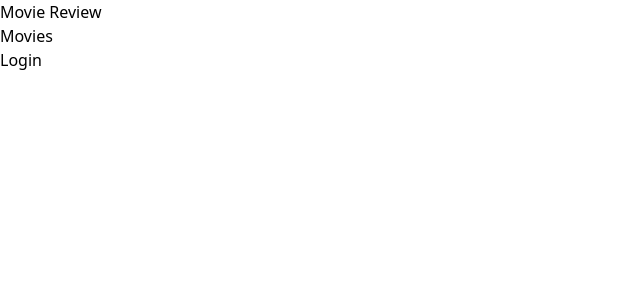
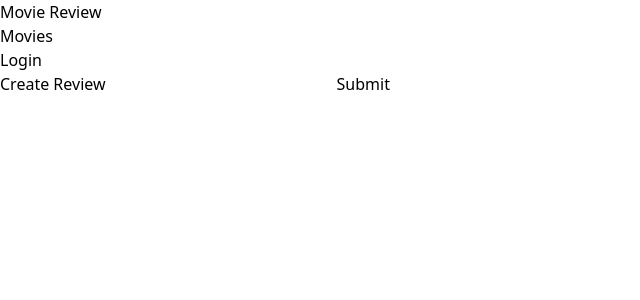
Before and after one commit to DriiisDev/movie-reviews, a React (Create React App) app in the folder frontend/: page /movies/1/review in a window 1280 px wide. Shown: the top 300 px of the page, without its empty margins (0-640 px from the left). Built offline with nearby package versions, Linux system fonts and the light colour scheme.

Commit message:
fixing login error

```diff
--- a/frontend/package.json
+++ b/frontend/package.json
@@ -9,6 +9,7 @@
     "autoprefixer": "^10.4.7",
     "axios": "^0.27.2",
     "gsap": "^3.10.4",
+    "moment": "^2.29.3",
     "postcss": "^8.4.14",
     "postcss-cli": "^9.1.0",
     "react": "^18.1.0",
--- a/frontend/src/components/add-review.js
+++ b/frontend/src/components/add-review.js
@@ -1,9 +1,57 @@
-import React from 'react'
+import React, {useState} from 'react'
+import MovieDataService from '../services/movie'
+import {Link} from "react-router-dom"
 
-const AddReview = () => {
+const AddReview = (props) => {
+
+  let editing = false
+  let initialReviewState = ""
+
+  const [review, setReview] = useState(initialReviewState)
+  // keeps track if review is submitted
+
+  const [submitted, setSubmitted] = useState(false)
+
+  const onChangeReview = (e) =>{
+    const review = e.target.value
+    setReview(review)
+  }
+
+  const saveReview = () =>{
+    var data = {
+      review: review,
+      name: props.user.name,
+      user_id: props.user.id,
+      movie_id: props.match.params.id
+      //get movie id direct from url
+    }
+
+    MovieDataService.createReview(data)
+    .then((response)=>{
+      setSubmitted(true)
+    })
+    .catch((e)=>{
+      console.log(e);
+    })
+  }
   return (
     <div>
-        add-review
+        {submitted?
+          (
+            <div>
+              <h2>Review submitted successfully</h2>
+              <Link to={"/movies/"+ props.match.params.id} ></Link>
+            </div>
+          ):(
+            <div>
+              <form>
+                <label htmlFor="name">{editing? "Edit":"Create"} Review</label>
+                <input type="text" required value={review} onChange={onChangeReview} />
+                <button onClick={saveReview}>Submit</button>
+              </form>
+            </div>
+          )
+        }
     </div>
   )
 }
--- a/frontend/src/components/login.js
+++ b/frontend/src/components/login.js
@@ -1,9 +1,41 @@
-import React from 'react'
+import React, {useState} from 'react'
+// import { useParams } from 'react-router-dom'
 
-const Login = async() => {
+const Login = (props) => {
+
+  const [name, setName] = useState("")
+  const [id, setId] = useState("")
+
+  const onChangeName = (e) =>{
+    const name = e.target.value
+    setName(name)
+  }
+
+  const onChangeId = (e) =>{
+    const id = e.target.value
+    setId(id)
+  }
+
+  const login = () =>{
+    props.login({name:name, id:id})
+    props.history.push('/')
+  }
+
   return (
     <div>
-        <h1>login</h1>
+      <div className='login-form'>
+        <form action="">
+          <div>
+          <label htmlFor="name">Username</label>
+          <input type="text" placeholder='Enter Username' value={name} onChange={onChangeName} />
+          </div>
+          <div>
+            <label htmlFor="id">ID</label>
+            <input type="text" placeholder='Enter id' value={id} onChange={onChangeId} />
+          </div>
+          <button onClick={login}>Submit</button>
+        </form>
+      </div>
     </div>
   )
 }
--- a/frontend/src/components/movie.js
+++ b/frontend/src/components/movie.js
@@ -1,6 +1,7 @@
 import React, { useState, useEffect } from 'react'
 import MovieDataService from '../services/movie'
-import { Link, useParams} from 'react-router-dom'
+import { Link } from 'react-router-dom'
+import moment from 'moment'
 
 const Movie = (props) => {
 
@@ -22,11 +23,9 @@ const Movie = (props) => {
     })
   }
 
-  let {id} = useParams();
-
   useEffect(()=>{
-    getMovie(id)
-  },[id]) //won't call getMovie Multiple times unless id is updated.
+    getMovie(props.id)
+  },[props.id]) //won't call getMovie Multiple times unless id is updated.
 
   return (
     <div>
@@ -47,7 +46,7 @@ const Movie = (props) => {
           return(
             <div className="comment">
               <div className="comment-container">
-                <h3>{review.name + "reviewed on" + review.date}</h3>
+                <h3>{review.name + "reviewed on"}{moment(review.date).format("Do MMMM YYYY")}</h3>
                 <p>{review.review}</p>
                 {props.users && props.user.id === review.user_id && <div>
                   <Link
--- a/frontend/src/nav-setup/index.js
+++ b/frontend/src/nav-setup/index.js
@@ -1,8 +1,7 @@
-import React from 'react';
+import React, {useState} from 'react';
 // react router
-import { BrowserRouter as Router, Routes, Route} from "react-router-dom";
+import { BrowserRouter as Router, Routes, Route, Link, useParams} from "react-router-dom";
 
-import Navbar from './navbar';
 
 import AddReview from "../components/add-review"
 import MovieList from "../components/movie-list"
@@ -10,29 +9,44 @@ import Movie from "../components/movie"
 import Login from "../components/login"
 
 const Nav = () => {
+    let {props} =useParams();
+
+    const [user, setUser] = useState(null)
+    const login = (user = null)=>{
+        setUser(user)
+    }
+    const logout = ()=>{
+        setUser(null)
+    }
     return (
         <Router>
-            <Navbar/>
+            <div>
+            <div className="nav-container">
+                <div className="nav-direction">
+                    <div className="nav-logo">
+                        Movie Review
+                    </div>
+                    <div className="nav-links">
+                        <ul>
+                            <li>
+                                <Link to={"/"}>Movies</Link>
+                            </li>
+                            <li>
+                                {user? ( <button onClick={logout}>LogOut</button> ) : (<Link to={"/login"}>Login</Link>)}
+                            </li>
+                        </ul>
+                    </div>
+                </div>
+            </div>
+            </div>
             <Routes>
-                <Route exact path={'/'} element={<MovieList/>}/>
-                <Route path='/movies/:id/review' render={
-                    function (props) {
-                        return(
-                            <AddReview {...props}/>
-                        );
-                    }
-                }/>
-                <Route path='/movies/:id/' element={<Movie />} />
-                <Route path='/login' render={
-                    function (props) {
-                        return(
-                            <Login {...props}/>
-                        );
-                    }
-                }/>
+                <Route exact path={'/'} element={<MovieList />}/>
+                <Route path='/movies/:id/review' element={<AddReview {...props} user={user}/>}/>
+                <Route path='/movies/:id/' element={<Movie {...props} user={user}/>} />
+                <Route path='/login' element={<Login {...props} login={login}/>}/>
             </Routes>
         </Router>
-    )
+    );
 }
 
 export default Nav
--- a/frontend/src/nav-setup/navbar.js
+++ /dev/null
@@ -1,35 +0,0 @@
-import React, {useState} from 'react'
-import { Link } from "react-router-dom"
-
-const Navbar = () => {
-    const [user, setUser] = useState(null)
-    const login = (user = null)=>{
-        setUser(user)
-    }
-    const logout = ()=>{
-        setUser(null)
-    }
-    return (
-        <div>
-            <div className="nav-container">
-                <div className="nav-direction">
-                    <div className="nav-logo">
-                        Movie Review
-                    </div>
-                    <div className="nav-links">
-                        <ul>
-                            <li>
-                                <Link to={"/"}>Movies</Link>
-                            </li>
-                            <li>
-                                {user? ( <button onClick={logout}>LogOut</button> ) : (<Link to={"/login"}>Login</Link>)}
-                            </li>
-                        </ul>
-                    </div>
-                </div>
-            </div>
-        </div>
-    )
-}
-
-export default Navbar
```
Also changed, not shown: 2 other files (tests, documents, lock files or other folders).
